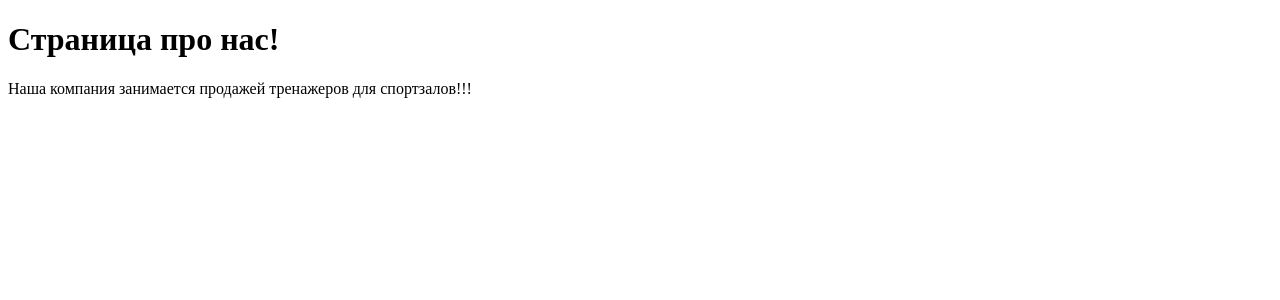
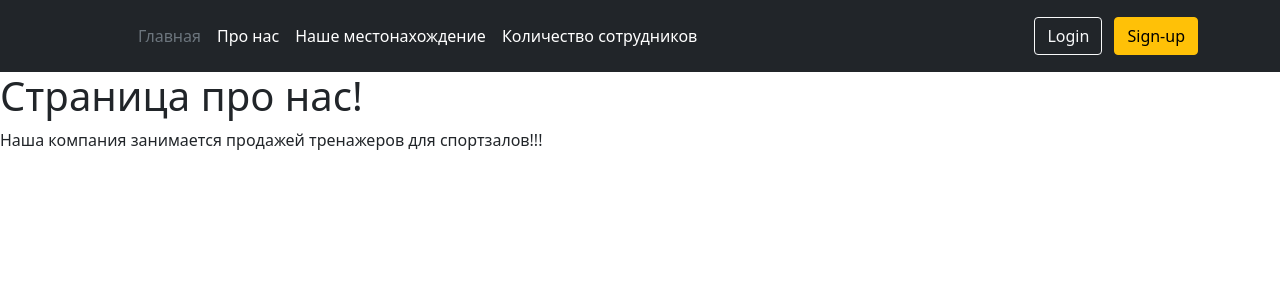
Before and after one commit to Alex232425/-, a Django app: page /about in a window 1280 px wide. Shown: the top 300 px of the page. Run offline with Django 4.2, Linux system fonts and the light colour scheme.

Commit message:
feature/tik-тренировка: добавили код страницы

```diff
--- a/упражнение/повторы/templates/повторы/about.html
+++ b/упражнение/повторы/templates/повторы/about.html
@@ -1,11 +1,38 @@
 
 <!DOCTYPE html>
-<html lang="en">
+<html lang="ru">
 <head>
     <meta charset="UTF-8">
-    <title>Информация про компанию</title>
+    <title>Страница про нас</title>
+
+     <link rel="stylesheet" href="https://cdn.jsdelivr.net/npm/bootstrap@5.1.3/dist/css/bootstrap.min.css">
 </head>
 <body>
+      <div class="b-example-divider"></div>
+<header class="p-3 bg-dark text-white">
+    <div class="container">
+      <div class="d-flex flex-wrap align-items-center justify-content-center justify-content-lg-start">
+        <a href="/" class="d-flex align-items-center mb-2 mb-lg-0 text-white text-decoration-none">
+          <svg class="bi me-2" width="40" height="32" role="img" aria-label="Bootstrap"><use xlink:href="#bootstrap"></use></svg>
+        </a>
+
+        <ul class="nav col-12 col-lg-auto me-lg-auto mb-2 justify-content-center mb-md-0">
+          <li><a href="index.html" class="nav-link px-2 text-secondary">Главная</a></li>
+            <li><a href="about.html" class="nav-link px-2 text-white">Про нас</a></li>
+          <li><a href="location.html" class="nav-link px-2 text-white">Наше местонахождение</a></li>
+          <li><a href="ourstaff.html" class="nav-link px-2 text-white">Количество сотрудников</a></li>
+
+        </ul>
+
+
+        <div class="text-end">
+          <button type="button" class="btn btn-outline-light me-2">Login</button>
+          <button type="button" class="btn btn-warning">Sign-up</button>
+        </div>
+      </div>
+    </div>
+  </header>
+<div class="b-example-divider"></div>
 
     <h1>Страница про нас!</h1>
     <p>Наша компания занимается продажей тренажеров для спортзалов!!!</p>
```
Also changed, not shown: упражнение/повторы/templates/повторы/index.html (+30 -1 lines), упражнение/повторы/templates/повторы/location.html (+36 -3 lines), упражнение/повторы/templates/повторы/ourstaff.html (+32 -2 lines).
